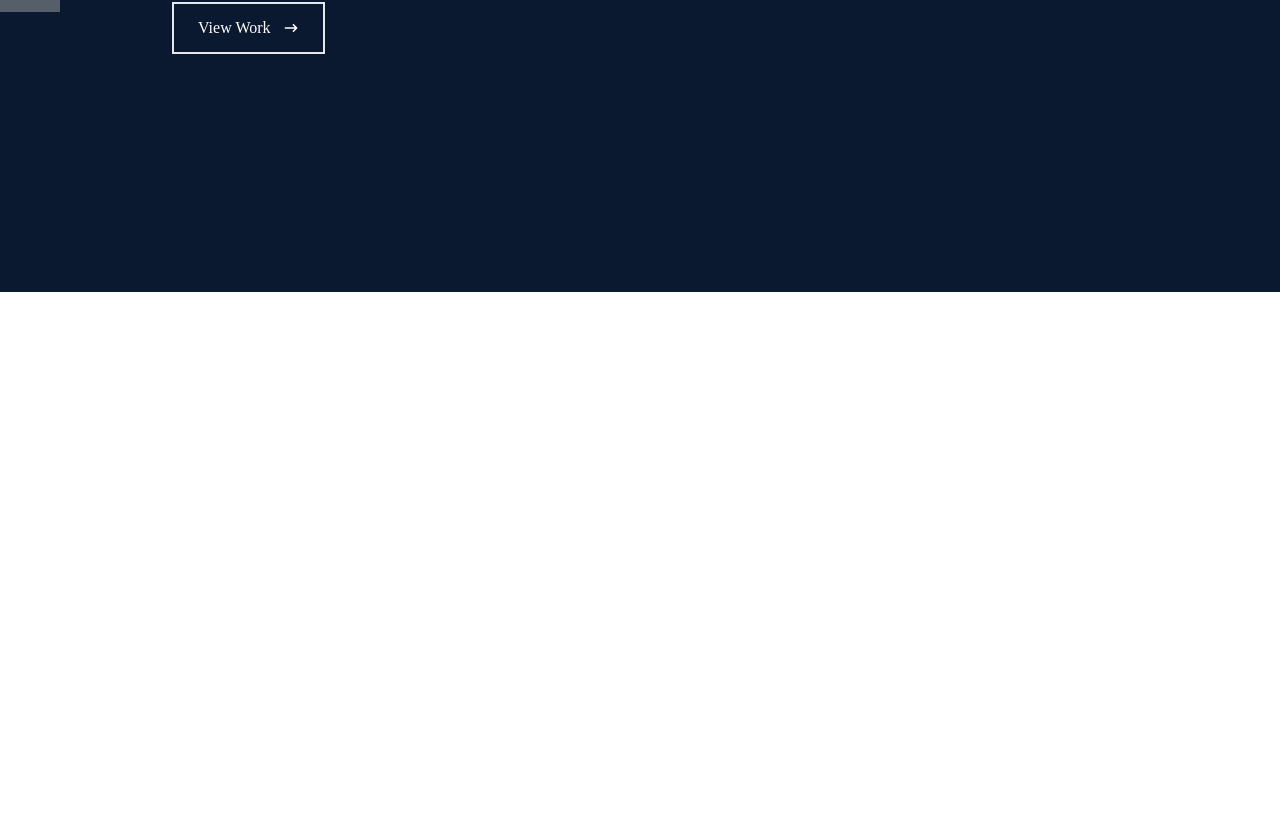
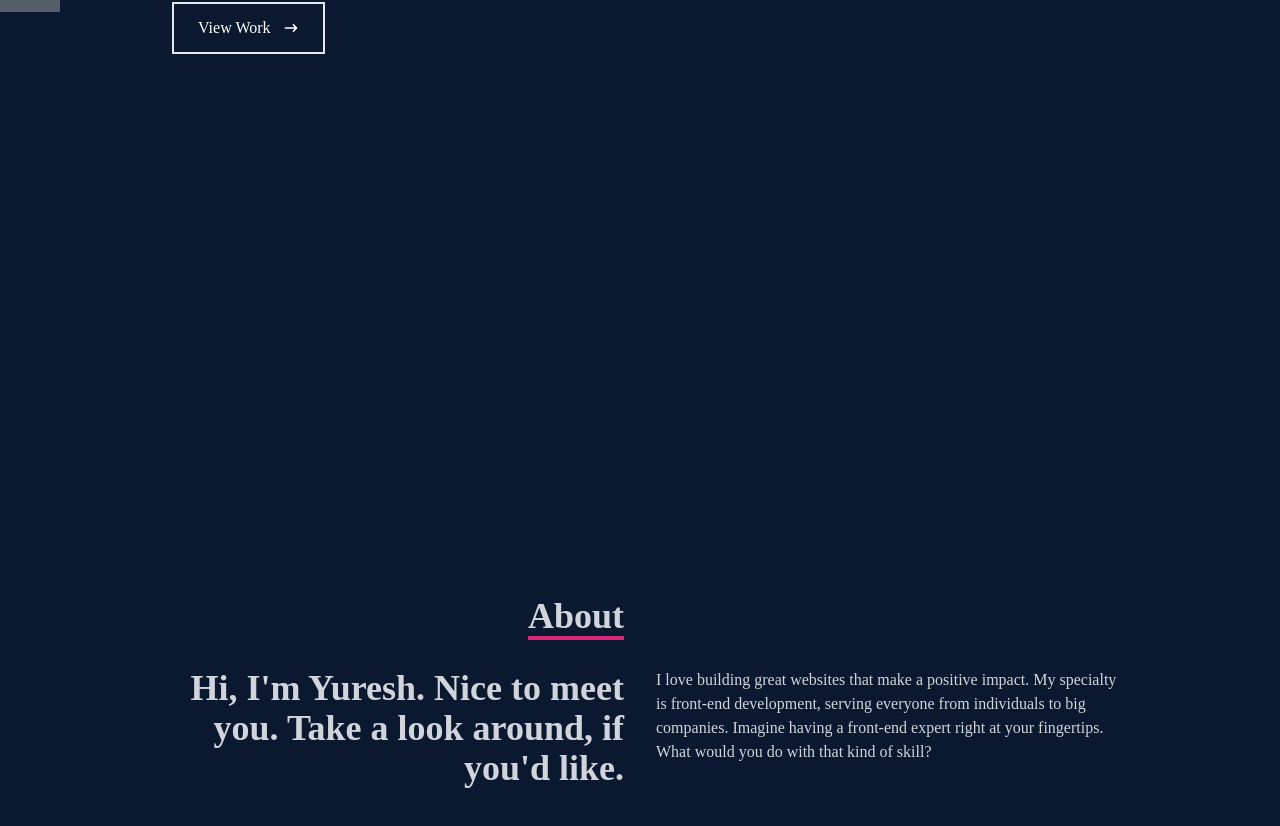
Before and after one commit to YureshMajhi/my-portfolio, a React (Create React App) app: page / in a window 1280 px wide. Shown: the part 508-1334 px from the top of the page. Before the commit the page ends 800 px from the top, so only its background shows below. Built offline with nearby package versions, Linux system fonts and the light colour scheme.

Commit message:
About section Completed

```diff
--- a/src/App.js
+++ b/src/App.js
@@ -1,3 +1,4 @@
+import About from "./components/About";
 import Home from "./components/Home";
 import Navbar from "./components/Navbar";
 
@@ -6,6 +7,7 @@ function App() {
     <div>
       <Navbar />
       <Home />
+      <About />
     </div>
   );
 }
--- /dev/null
+++ b/src/components/About.jsx
@@ -0,0 +1,36 @@
+import React from "react";
+
+const About = () => {
+  return (
+    <div
+      name="about"
+      className="w-full h-screen flex flex-col justify-center items-center text-gray-300  bg-[#0a192f]"
+    >
+      <div className="w-full max-w-[1000px] px-4 grid grid-cols-2 gap-8">
+        <div className="sm:text-right pl-4 pb-8">
+          <p className="font-bold text-4xl border-b-4 border-pink-600 inline">
+            About
+          </p>
+        </div>
+        <div></div>
+      </div>
+      <div className="w-full max-w-[1000px] px-4 grid sm:grid-cols-2 gap-8">
+        <div className="sm:text-right">
+          <p className="font-bold text-4xl">
+            Hi, I'm Yuresh. Nice to meet you. Take a look around, if you'd like.
+          </p>
+        </div>
+        <div>
+          <p>
+            I love building great websites that make a positive impact. My
+            specialty is front-end development, serving everyone from
+            individuals to big companies. Imagine having a front-end expert
+            right at your fingertips. What would you do with that kind of skill?
+          </p>
+        </div>
+      </div>
+    </div>
+  );
+};
+
+export default About;
```
